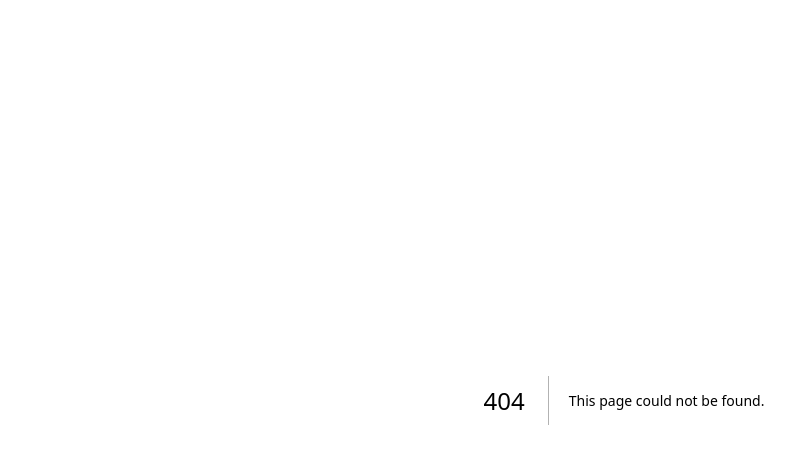
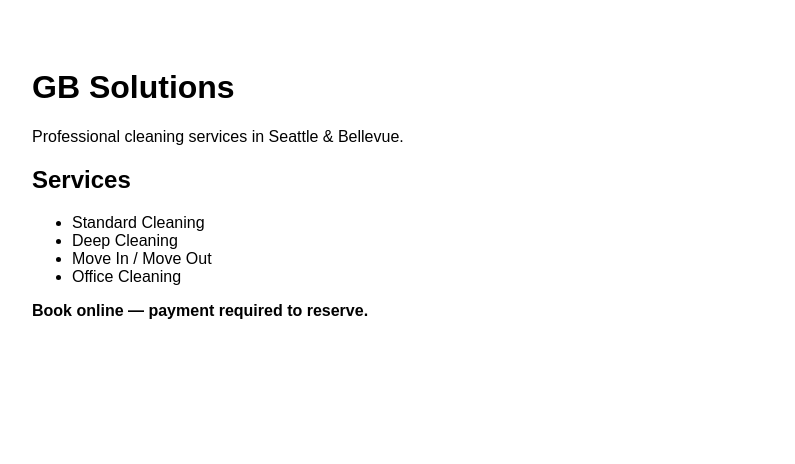
Before and after one commit to mohamedfeyrus97-ui/gb-solutions, a Next.js app: page /pages/pages in a window 1280 px wide. Before the commit this address had no page. Shown: the top 464 px of the page, without its empty margins (16-811 px from the left). Built offline with nearby package versions, Linux system fonts and the light colour scheme.

Commit message:
Create index.js

```diff
--- /dev/null
+++ b/pages/pages/pages/index.js
@@ -0,0 +1,18 @@
+export default function Home() {
+  return (
+    <main style={{ padding: "40px", fontFamily: "Arial, sans-serif" }}>
+      <h1>GB Solutions</h1>
+      <p>Professional cleaning services in Seattle & Bellevue.</p>
+
+      <h2>Services</h2>
+      <ul>
+        <li>Standard Cleaning</li>
+        <li>Deep Cleaning</li>
+        <li>Move In / Move Out</li>
+        <li>Office Cleaning</li>
+      </ul>
+
+      <p><strong>Book online — payment required to reserve.</strong></p>
+    </main>
+  );
+}
```
